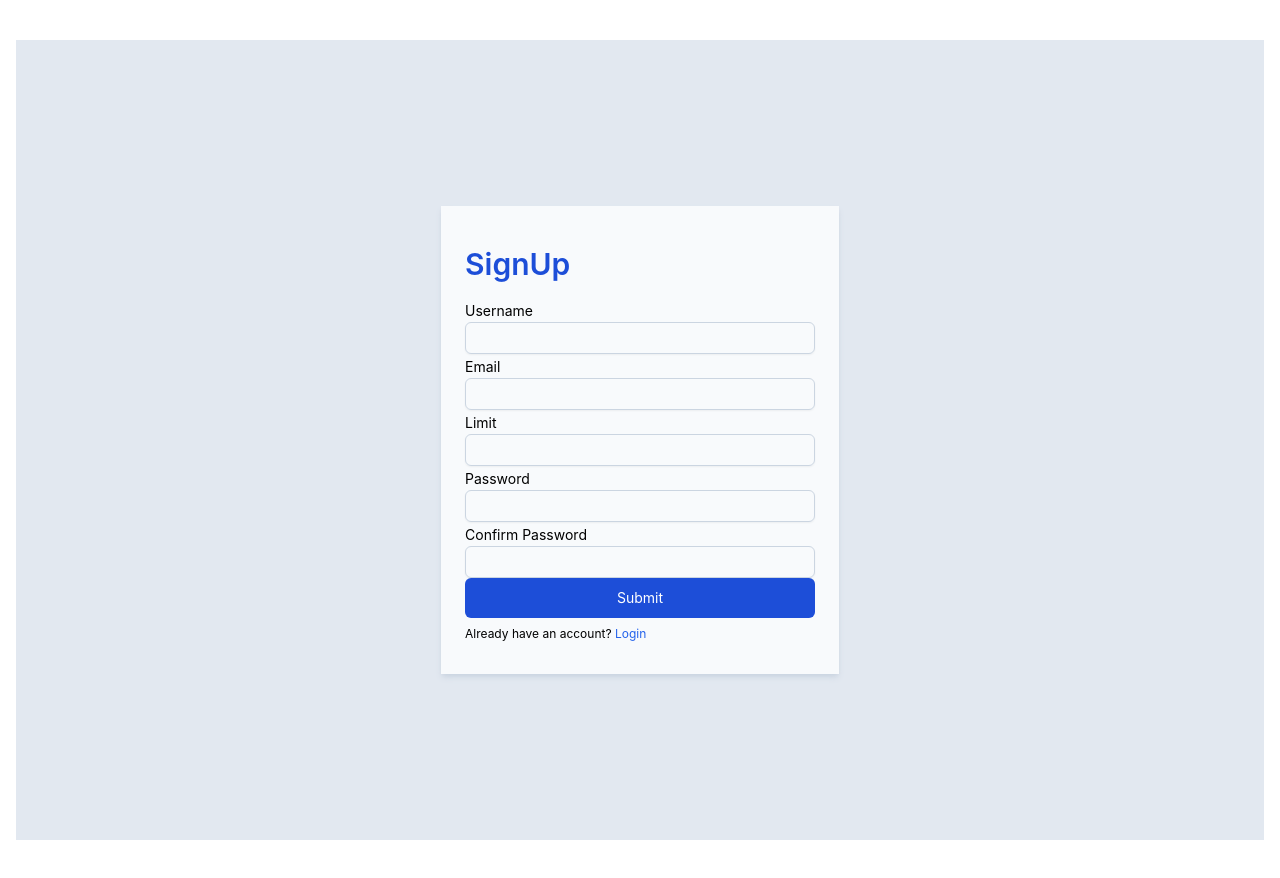
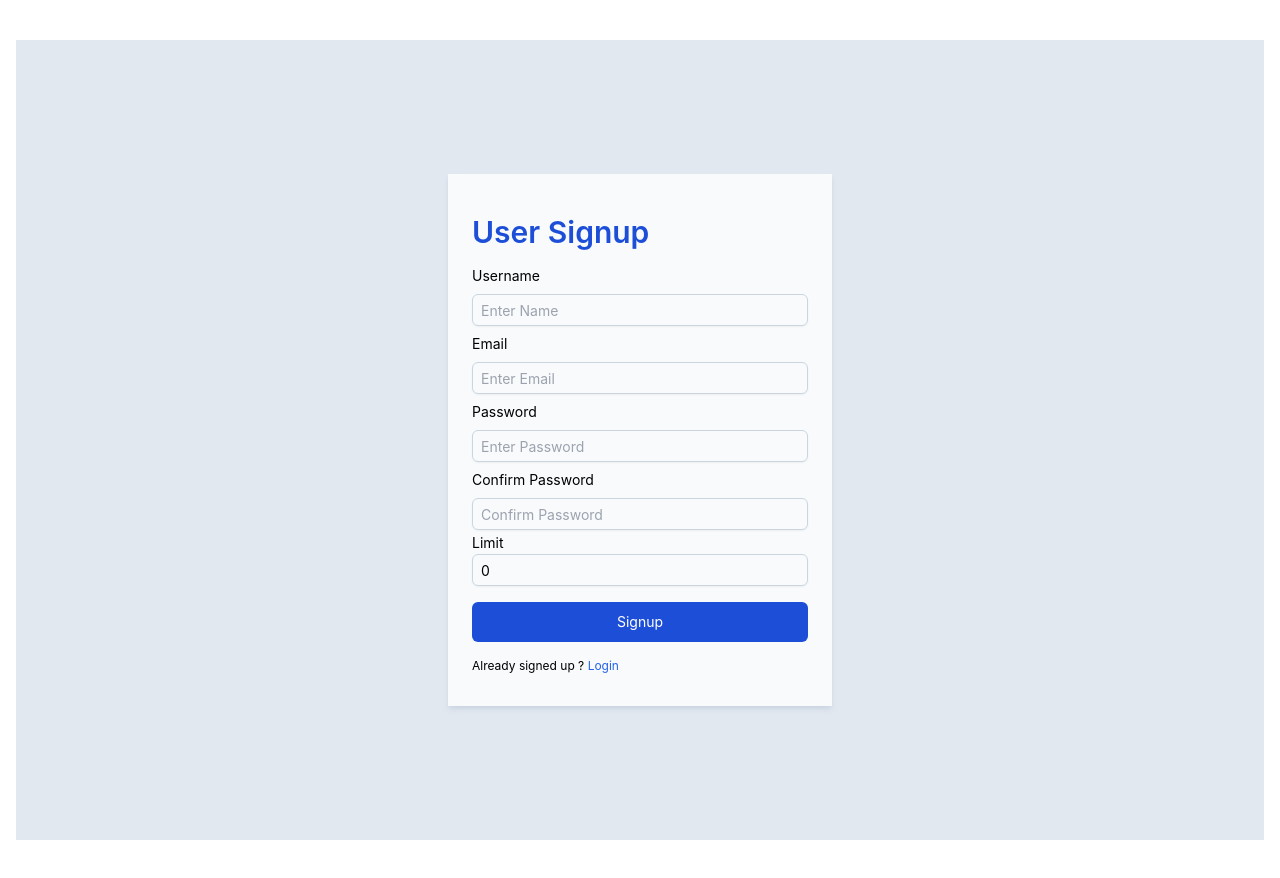
Before and after one commit to dhairyashil-G/Expense-Tracker, a React (Create React App) app in the folder frontend/: page /signup in a window 1280 px wide. Built offline with nearby package versions, Linux system fonts and the light colour scheme.

Commit message:
signup page updated

```diff
--- a/frontend/src/components/Login.jsx
+++ b/frontend/src/components/Login.jsx
@@ -3,6 +3,7 @@ import { useNavigate } from "react-router-dom";
 import jwt_decode from "jwt-decode";
 import axios from "axios";
 import AuthContext from "../context/AuthContext";
+import { Link } from "react-router-dom";
 
 const Login = () => {
   const [username, setUsername] = useState("");
@@ -50,7 +51,7 @@ const Login = () => {
           <div class="flex flex-col space-y-5">
             <input type="submit" value="Login" id="login" className="bg-blue-700 w-full h-10 cursor-pointer text-white rounded-md hover:bg-blue-600 hover:outline-2 outline-blue-600 outline-offset-2 text-sm" onClick={handleSubmit} />
           </div>
-          <p className="text-xs my-2">New User?  <a href="#" className="text-blue-600">Signup</a></p>
+          <p className="text-xs my-2">New User?  <a href="#" className="text-blue-600"><Link to={`/signup`}>Signup</Link></a></p>
         </form>
         </div>
     </div>
--- /dev/null
+++ b/frontend/src/components/Signup.jsx
@@ -0,0 +1,101 @@
+import { useState } from "react";
+import axios from "axios";
+import { useNavigate,Link } from "react-router-dom";
+
+const Signup = () => {
+  const [username, setUsername] = useState("");
+  const [email, setEmail] = useState("");
+  const [password1, setPassword1] = useState("");
+  const [password2, setPassword2] = useState("");
+  const [limit, setLimit] = useState(0);
+  const navigate = useNavigate();
+
+  const handleSubmit = async (event) => {
+    event.preventDefault();
+    if (password1 !== password2) {
+      alert("Passwords do not match!");
+      return;
+    }
+
+    try {
+      const data = JSON.stringify({ username, email, limit, password1, password2});
+      const options = { headers: { "content-type": "application/json" } };
+      await axios.post("http://127.0.0.1:8000/accounts/signup/", data, options);
+      navigate("/login");
+    } catch (error) {
+      console.log(error);
+      alert("Error occurred during signup");
+    }
+  };
+
+  return (
+    <div className="flex justify-center items-center h-screen bg-slate-200">
+      <div className="fblock bg-slate-50 p-6 round-xl shadow-md shadow-slate-300 w-96">
+        <form>
+          <h2 className="text-blue-700 text-3xl font-semibold my-4">User Signup</h2>
+
+          <div className="flex flex-col space-y-2">
+            <label className="text-sm">Username</label>
+            <input
+              type="text"
+              id="username"
+              placeholder="Enter Name"
+              className="h-8 w-full rounded-md border border-slate-300 text-sm pl-2 bg-transparent outline-blue-600 shadow-sm"
+              value={username}
+              onChange={(e) => setUsername(e.target.value)}
+            />
+            <label className="text-sm">Email</label>
+            <input
+              type="text"
+              id="email"
+              placeholder="Enter Email"
+              className="h-8 w-full rounded-md border border-slate-300 text-sm pl-2 bg-transparent outline-blue-600 shadow-sm"
+              value={email}
+              onChange={(e) => setEmail(e.target.value)}
+            />
+            <label className="text-sm">Password</label>
+            <input
+              type="password"
+              id="password1"
+              placeholder="Enter Password"
+              className="h-8 w-full rounded-md border border-slate-300 text-sm pl-2 bg-transparent outline-blue-600 shadow-sm"
+              value={password1}
+              onChange={(e) => setPassword1(e.target.value)}
+            />
+            <label className="text-sm">Confirm Password</label>
+            <input
+              type="password"
+              id="password2"
+              placeholder="Confirm Password"
+              className="h-8 w-full rounded-md border border-slate-300 text-sm pl-2 bg-transparent outline-blue-600 shadow-sm"
+              value={password2}
+              onChange={(e) => setPassword2(e.target.value)}
+            />
+          </div>
+            <label className="text-sm">Limit</label>
+            <input
+              type="number"
+              id="limit"
+              placeholder="Enter Limit"
+              className="h-8 w-full rounded-md border border-slate-300 text-sm pl-2 bg-transparent outline-blue-600 shadow-sm"
+              value={limit}
+              onChange={(e) => setLimit(parseInt(e.target.value))}
+            />
+            <br/>
+          <div className="my-4 flex flex-col space-y-5">
+            <input
+              type="submit"
+              value="Signup"
+              id="signup"
+              className="bg-blue-700 w-full h-10 cursor-pointer text-white rounded-md hover:bg-blue-600 hover:outline-2 outline-blue-600 outline-offset-2 text-sm"
+              onClick={handleSubmit}
+            />
+          </div>
+          <p className="text-xs my-2">Already signed up ?  <a href="#" className="text-blue-600"><Link to={`/login`}>Login</Link></a></p>
+        </form>
+        </div>
+    </div>
+  );
+}
+
+export default Signup
--- a/frontend/src/pages/SignupPage.jsx
+++ b/frontend/src/pages/SignupPage.jsx
@@ -1,33 +1,43 @@
-import React from "react";
-import NavBar from "../components/Navbar";
+// import React from "react";
+// import NavBar from "../components/Navbar";
 
-export default function Signup(){
-    return(
+// export default function Signup(){
+//     return(
 
-        <div className="flex justify-center items-center h-screen bg-slate-200">
-            <div id="form" className="block bg-slate-50 p-6 round-xl shadow-md shadow-slate-300 w-90">
-                <form action="">
-                    <h2 className="text-blue-700 text-3xl font-semibold my-4">SignUp</h2>
+//         <div className="flex justify-center items-center h-screen bg-slate-200">
+//             <div id="form" className="block bg-slate-50 p-6 round-xl shadow-md shadow-slate-300 w-90">
+//                 <form action="">
+//                     <h2 className="text-blue-700 text-3xl font-semibold my-4">SignUp</h2>
 
-                    <label for="username" className="text-sm">Username</label> <br />
-                    <input type="text" name="" id="username" className="h-8 w-full rounded-md border border-slate-300 text-sm pl-2 bg-transparent outline-blue-600 shadow-sm" required/>
+//                     <label for="username" className="text-sm">Username</label> <br />
+//                     <input type="text" name="" id="username" className="h-8 w-full rounded-md border border-slate-300 text-sm pl-2 bg-transparent outline-blue-600 shadow-sm" required/>
 
-                    <label for="email" className="text-sm">Email</label> <br />
-                    <input type="text" name="" id="email" className="h-8 w-full rounded-md border border-slate-300 text-sm pl-2 bg-transparent outline-blue-600 shadow-sm" required/>
+//                     <label for="email" className="text-sm">Email</label> <br />
+//                     <input type="text" name="" id="email" className="h-8 w-full rounded-md border border-slate-300 text-sm pl-2 bg-transparent outline-blue-600 shadow-sm" required/>
 
-                    <label for="limit" className="text-sm">Limit</label> <br />
-                    <input type="Numeric" name="" id="limit" className="h-8 w-full rounded-md border border-slate-300 text-sm pl-2 bg-transparent outline-blue-600 shadow-sm" required/> <br />
+//                     <label for="limit" className="text-sm">Limit</label> <br />
+//                     <input type="Numeric" name="" id="limit" className="h-8 w-full rounded-md border border-slate-300 text-sm pl-2 bg-transparent outline-blue-600 shadow-sm" required/> <br />
 
-                    <label for="password1" className="text-sm">Password</label> <br />
-                    <input type="password" name="" id="password1" className="h-8 w-full rounded-md border border-slate-300 text-sm pl-2 bg-transparent outline-blue-600 shadow-sm" required/>
+//                     <label for="password1" className="text-sm">Password</label> <br />
+//                     <input type="password" name="" id="password1" className="h-8 w-full rounded-md border border-slate-300 text-sm pl-2 bg-transparent outline-blue-600 shadow-sm" required/>
 
-                    <label for="password2" className="text-sm">Confirm Password</label> <br />
-                    <input type="password" name="" id="password2" className="h-8 w-full rounded-md border border-slate-300 text-sm pl-2 bg-transparent outline-blue-600 shadow-sm" required/> <br />
+//                     <label for="password2" className="text-sm">Confirm Password</label> <br />
+//                     <input type="password" name="" id="password2" className="h-8 w-full rounded-md border border-slate-300 text-sm pl-2 bg-transparent outline-blue-600 shadow-sm" required/> <br />
 
-                    <input type="submit" name="" id="signUp" className="bg-blue-700 w-full h-10 cursor-pointer text-white rounded-md hover:bg-blue-600 hover:outline-2 outline-blue-600 outline-offset-2 text-sm"/> <br />
-                    <p className="text-xs my-2">Already have an account? <a href="#" className="text-blue-600">Login</a></p>
-                </form>
-            </div>
-        </div>
-    )
+//                     <input type="submit" name="" id="signUp" className="bg-blue-700 w-full h-10 cursor-pointer text-white rounded-md hover:bg-blue-600 hover:outline-2 outline-blue-600 outline-offset-2 text-sm"/> <br />
+//                     <p className="text-xs my-2">Already have an account? <a href="#" className="text-blue-600">Login</a></p>
+//                 </form>
+//             </div>
+//         </div>
+//     )
+// }
+
+
+
+import Signup from "../components/Signup";
+
+function SignupPage() {
+  return <Signup />;
 }
+
+export default SignupPage;
```
Also changed, not shown: 1 other file (tests, documents, lock files or other folders).
